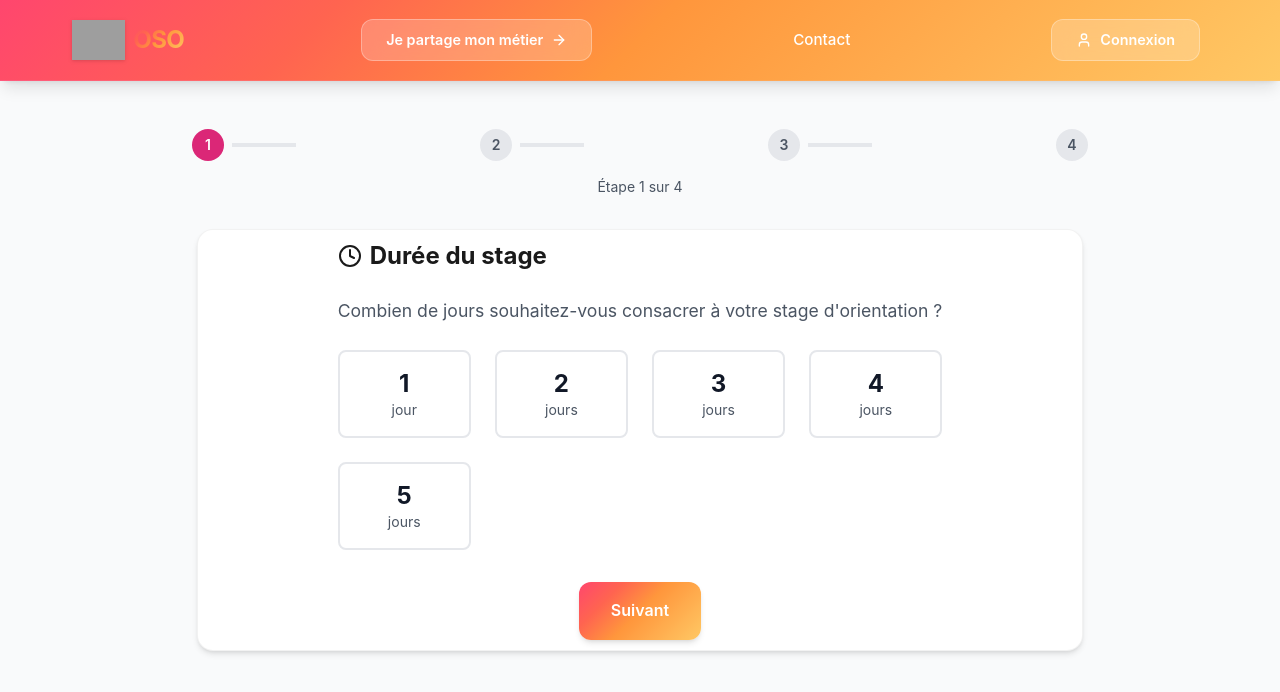
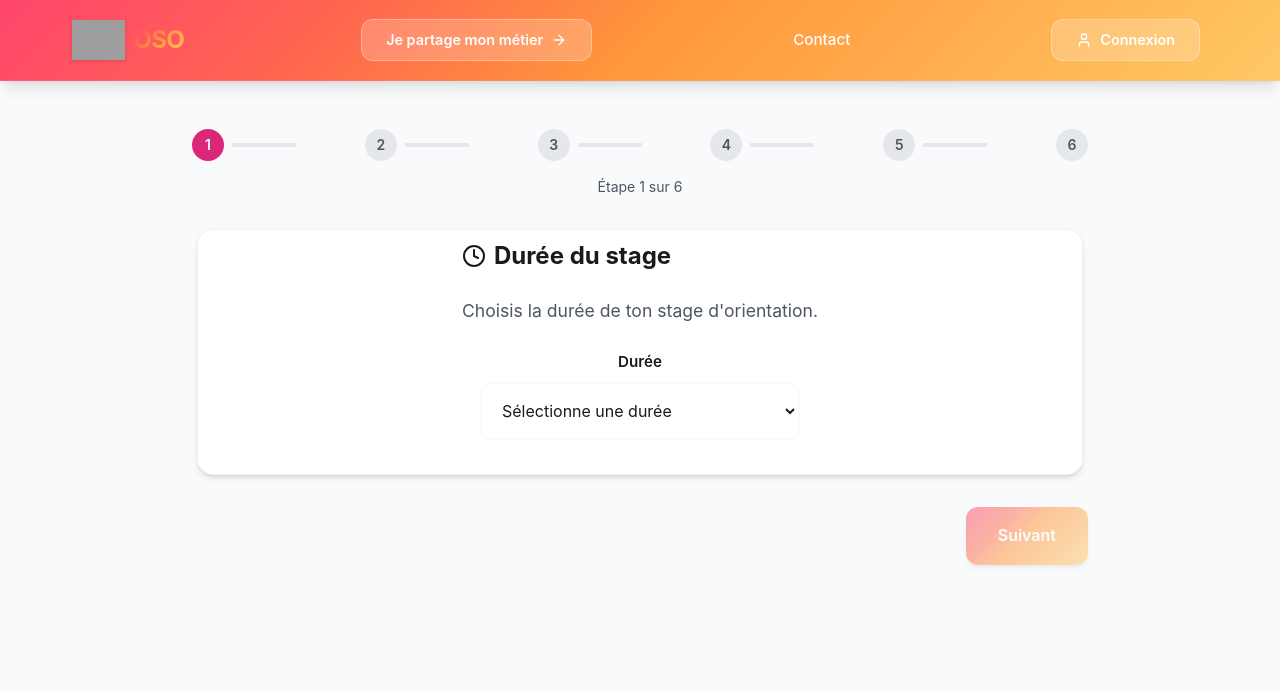
Before and after one commit to Chiheb-Eddine120/OSO, a React (Create React App) app: page /book-stage in a window 1280 px wide. Shown: the top 692 px of the page. Built offline with nearby package versions, Linux system fonts and the light colour scheme; grey boxes are pictures that could not be loaded.

Commit message:
Stage booking Revamp

```diff
--- a/src/pages/PaymentPage.tsx
+++ b/src/pages/PaymentPage.tsx
@@ -86,6 +86,11 @@ const PaymentPage: React.FC = () => {
     <div className="min-h-screen bg-gray-50 py-12">
       <div className="container mx-auto px-4">
         <div className="max-w-4xl mx-auto">
+          <div className="mb-6">
+            <div className="p-4 bg-yellow-50 border border-yellow-200 rounded-lg text-yellow-800 text-center text-sm font-medium">
+              ⚠️ Le paiement est factice pour le test, aucune somme ne sera prélevée.
+            </div>
+          </div>
           <div className="text-center mb-8">
             <h1 className="text-3xl font-bold mb-4">Paiement sécurisé</h1>
             <p className="text-gray-600">
--- a/src/pages/StageBooking.tsx
+++ b/src/pages/StageBooking.tsx
@@ -15,6 +15,7 @@ interface StageBookingData {
 const StageBooking: React.FC = () => {
   const navigate = useNavigate();
   const [currentStep, setCurrentStep] = useState(1);
+  const totalSteps = 6;
   const [bookingData, setBookingData] = useState<StageBookingData>({
     duration: 0,
     period: '',
@@ -58,11 +59,13 @@ const StageBooking: React.FC = () => {
   };
 
   const handleNext = () => {
-    if (currentStep < 4) {
+    // Validation par étape
+    if (currentStep === 1 && bookingData.duration === 0) return;
+    if (currentStep === 2 && !bookingData.period) return;
+    if (currentStep === 3 && !bookingData.location) return;
+    if (currentStep === 4 && !bookingData.maxDistance) return;
+    if (currentStep < totalSteps) {
       setCurrentStep(currentStep + 1);
-    } else {
-      // Étape finale - afficher le résumé
-      setCurrentStep(5);
     }
   };
 
@@ -100,7 +103,7 @@ const StageBooking: React.FC = () => {
           {/* Progress Bar */}
           <div className="mb-8">
             <div className="flex items-center justify-between mb-4">
-              {[1, 2, 3, 4].map((step) => (
+              {[1, 2, 3, 4, 5, 6].map((step) => (
                 <div key={step} className="flex items-center">
                   <div className={`w-8 h-8 rounded-full flex items-center justify-center text-sm font-semibold ${
                     step <= currentStep
@@ -109,7 +112,7 @@ const StageBooking: React.FC = () => {
                   }`}>
                     {step}
                   </div>
-                  {step < 4 && (
+                  {step < 6 && (
                     <div className={`w-16 h-1 mx-2 ${
                       step < currentStep ? 'bg-pink-600' : 'bg-gray-200'
                     }`} />
@@ -118,7 +121,7 @@ const StageBooking: React.FC = () => {
               ))}
             </div>
             <div className="text-center text-sm text-gray-600">
-              Étape {currentStep} sur 4
+              Étape {currentStep} sur 6
             </div>
           </div>
 
@@ -131,22 +134,20 @@ const StageBooking: React.FC = () => {
                   Durée du stage
                 </h2>
                 <p className="text-gray-600 mb-6">
-                  Combien de jours souhaitez-vous consacrer à votre stage d'orientation ?
+                  Choisis la durée de ton stage d'orientation.
                 </p>
-                <div className="grid grid-cols-2 md:grid-cols-4 gap-4">
-                  {[1, 2, 3, 4, 5].map((days) => (
-                    <button
-                      key={days}
-                      onClick={() => {
-                        setBookingData(prev => ({ ...prev, duration: days }));
-                        handleNext();
-                      }}
-                      className="p-4 border-2 border-gray-200 rounded-lg hover:border-pink-600 hover:bg-pink-50 transition-colors"
+                <div className="form-group max-w-xs mx-auto">
+                  <label className="form-label">Durée</label>
+                  <select
+                    className="form-input w-full"
+                    value={bookingData.duration || ''}
+                    onChange={e => setBookingData(prev => ({ ...prev, duration: Number(e.target.value) }))}
                   >
-                      <div className="text-2xl font-bold text-gray-900">{days}</div>
-                      <div className="text-sm text-gray-600">jour{days > 1 ? 's' : ''}</div>
-                    </button>
-                  ))}
+                    <option value="">Sélectionne une durée</option>
+                    <option value={3}>3 jours</option>
+                    <option value={5}>5 jours</option>
+                    <option value={10}>10 jours</option>
+                  </select>
                 </div>
               </div>
             )}
@@ -164,11 +165,12 @@ const StageBooking: React.FC = () => {
                   {periods.map((period) => (
                     <button
                       key={period.id}
-                      onClick={() => {
-                        setBookingData(prev => ({ ...prev, period: period.id }));
-                        handleNext();
-                      }}
-                      className="p-4 border-2 border-gray-200 rounded-lg hover:border-pink-600 hover:bg-pink-50 transition-colors text-left"
+                      onClick={() => setBookingData(prev => ({ ...prev, period: period.id }))}
+                      className={`p-4 border-2 rounded-lg transition-colors text-left ${
+                        bookingData.period === period.id
+                          ? 'border-pink-600 bg-pink-50'
+                          : 'border-gray-200 hover:border-pink-600 hover:bg-pink-50'
+                      }`}
                     >
                       <div className="font-semibold text-gray-900">{period.label}</div>
                       <div className="text-sm text-gray-600">{period.dates}</div>
@@ -222,11 +224,12 @@ const StageBooking: React.FC = () => {
                   {distances.map((distance) => (
                     <button
                       key={distance}
-                      onClick={() => {
-                        setBookingData(prev => ({ ...prev, maxDistance: distance }));
-                        handleNext();
-                      }}
-                      className="p-4 border-2 border-gray-200 rounded-lg hover:border-pink-600 hover:bg-pink-50 transition-colors"
+                      onClick={() => setBookingData(prev => ({ ...prev, maxDistance: distance }))}
+                      className={`p-4 border-2 rounded-lg transition-colors ${
+                        bookingData.maxDistance === distance
+                          ? 'border-pink-600 bg-pink-50'
+                          : 'border-gray-200 hover:border-pink-600 hover:bg-pink-50'
+                      }`}
                     >
                       <div className="text-xl font-bold text-gray-900">{distance}</div>
                       <div className="text-sm text-gray-600">km</div>
@@ -275,48 +278,20 @@ const StageBooking: React.FC = () => {
               </div>
             )}
 
-            {/* Navigation Buttons */}
-            <div className="flex justify-between mt-8">
-              {currentStep > 1 && currentStep < 5 && (
-                <button
-                  onClick={handleBack}
-                  className="btn-secondary"
-                >
-                  Retour
-                </button>
-              )}
-              {currentStep < 4 && (
-                <button
-                  onClick={handleNext}
-                  className="btn-primary ml-auto"
-                >
-                  Suivant
-                </button>
-              )}
-              {currentStep === 4 && (
-                <button
-                  onClick={handleNext}
-                  disabled={bookingData.location === ''}
-                  className="btn-primary ml-auto disabled:opacity-50 disabled:cursor-not-allowed"
-                >
-                  Voir les métiers disponibles
-                </button>
-              )}
-              {currentStep === 5 && (
-                <button
-                  onClick={handleConfirm}
-                  disabled={bookingData.selectedJobs.length === 0}
-                  className="btn-primary ml-auto disabled:opacity-50 disabled:cursor-not-allowed"
-                >
-                  Confirmer ma sélection
-                </button>
-              )}
+            {currentStep === 6 && (
+              <div>
+                <h2 className="text-2xl font-bold mb-6 flex items-center">
+                  <CheckCircle className="w-6 h-6 mr-2 text-green-600" />
+                  Résumé de ta demande
+                </h2>
+                <div className="mb-4">
+                  <div className="mb-2"><span className="font-semibold">Durée :</span> {bookingData.duration} jour{bookingData.duration > 1 ? 's' : ''}</div>
+                  <div className="mb-2"><span className="font-semibold">Période :</span> {periods.find(p => p.id === bookingData.period)?.label || '-'}</div>
+                  <div className="mb-2"><span className="font-semibold">Ville :</span> {bookingData.location}</div>
+                  <div className="mb-2"><span className="font-semibold">Rayon :</span> {bookingData.maxDistance} km</div>
+                  <div className="mb-2"><span className="font-semibold">Métiers choisis :</span> {availableJobs.filter(j => bookingData.selectedJobs.includes(j.id)).map(j => j.title).join(', ')}</div>
                 </div>
-          </div>
-
-          {/* Résumé et avertissement */}
-          {currentStep === 5 && (
-            <div className="mt-8 card bg-yellow-50 border border-yellow-200">
+                <div className="card bg-yellow-50 border border-yellow-200 mb-4">
                   <div className="flex items-start">
                     <AlertCircle className="w-6 h-6 text-yellow-600 mr-3 mt-1" />
                     <div>
@@ -334,7 +309,51 @@ const StageBooking: React.FC = () => {
                     </div>
                   </div>
                 </div>
+                <button
+                  onClick={handleConfirm}
+                  disabled={bookingData.selectedJobs.length === 0}
+                  className="btn-primary w-full disabled:opacity-50 disabled:cursor-not-allowed"
+                >
+                  Confirmer ma sélection
+                </button>
+              </div>
             )}
+          </div>
+
+          {/* Navigation Buttons */}
+          <div className="flex justify-between mt-8">
+            {currentStep > 1 && (
+              <button
+                onClick={handleBack}
+                className="btn-secondary"
+              >
+                Retour
+              </button>
+            )}
+            {currentStep < totalSteps && (
+              <button
+                onClick={handleNext}
+                className={`btn-primary ml-auto ${
+                  (currentStep === 1 && bookingData.duration === 0) ||
+                  (currentStep === 2 && !bookingData.period) ||
+                  (currentStep === 3 && !bookingData.location) ||
+                  (currentStep === 4 && !bookingData.maxDistance) ||
+                  (currentStep === 5 && bookingData.selectedJobs.length === 0)
+                    ? 'opacity-50 cursor-not-allowed'
+                    : ''
+                }`}
+                disabled={
+                  (currentStep === 1 && bookingData.duration === 0) ||
+                  (currentStep === 2 && !bookingData.period) ||
+                  (currentStep === 3 && !bookingData.location) ||
+                  (currentStep === 4 && !bookingData.maxDistance) ||
+                  (currentStep === 5 && bookingData.selectedJobs.length === 0)
+                }
+              >
+                Suivant
+              </button>
+            )}
+          </div>
         </div>
       </div>
     </div>
```
Also changed, not shown: src/components/Modal.tsx (added, +31 -0 lines), src/pages/HomePage.tsx (+47 -3 lines), src/pages/MyOSO.tsx (+40 -1 lines), src/pages/SuccessPage.tsx (+19 -23 lines). Lines whose indentation alone changed are shown as unchanged.
